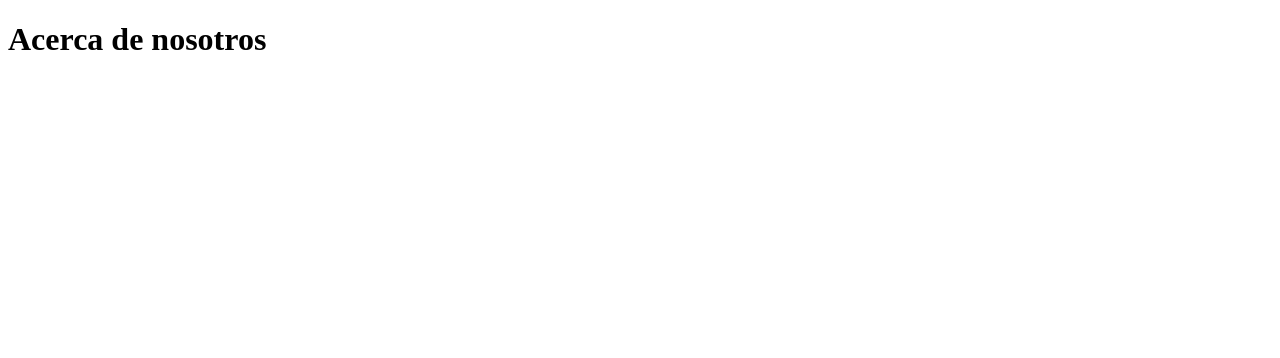
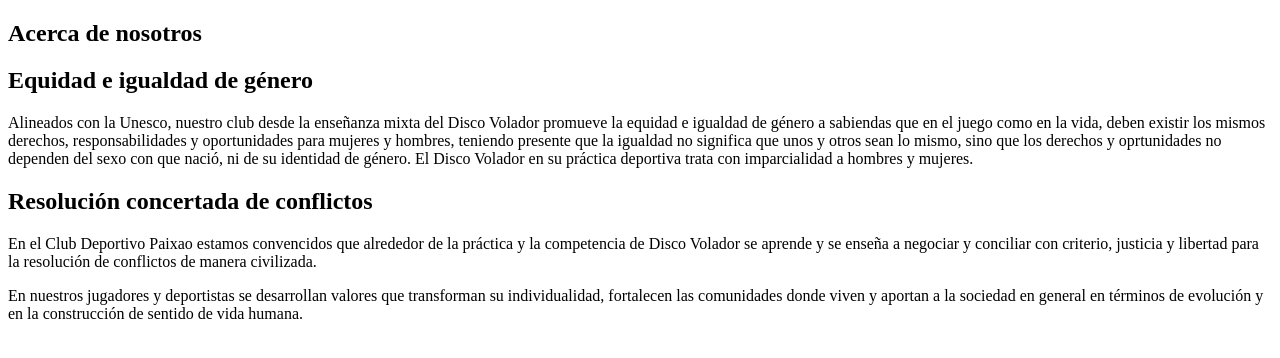
Before and after one commit to Nathanela10/webPaixao, a plain HTML site: page acerca_nosotros.html in a window 1280 px wide. Drawn offline with Linux system fonts and the light colour scheme.

```diff
--- a/acerca_nosotros.html
+++ b/acerca_nosotros.html
@@ -7,6 +7,21 @@
     <title>Acerca de nosotros</title>
 </head>
 <body>
-    <h1>Acerca de nosotros</h1>
+    <section class="text-titulo">
+        <div>
+            <h1>Acerca de nosotros</h1>
+        </div>
+    </section>
+    <section>
+        <div>
+            <h2>Equidad e igualdad de género</h2>
+            <p>Alineados con la Unesco, nuestro club desde la enseñanza mixta del Disco Volador promueve la equidad e igualdad de género a sabiendas que en el juego como en la vida, deben existir los mismos derechos, responsabilidades y oportunidades para mujeres y hombres, teniendo presente que la igualdad no significa que unos y otros sean lo mismo, sino que los derechos y oprtunidades no dependen del sexo con que nació, ni de su identidad de género. El Disco Volador en su práctica deportiva trata con imparcialidad a hombres y mujeres.</p>
+        </div>
+        <div>
+            <h2>Resolución concertada de conflictos</h2>
+            <p>En el Club Deportivo Paixao estamos convencidos que alrededor de la práctica y la competencia de Disco Volador se aprende y se enseña a negociar y conciliar con criterio, justicia y libertad para la resolución de conflictos de manera civilizada.</p>
+            <p>En nuestros jugadores y deportistas se desarrollan valores que transforman su individualidad, fortalecen las comunidades donde viven y aportan a la sociedad en general en términos de evolución y en la construcción de sentido de vida humana.</p>
+        </div>
+    </section>
 </body>
 </html>
```
Also changed, not shown: disco_volador.html (+14 -1 lines), index.html (+8 -0 lines).
